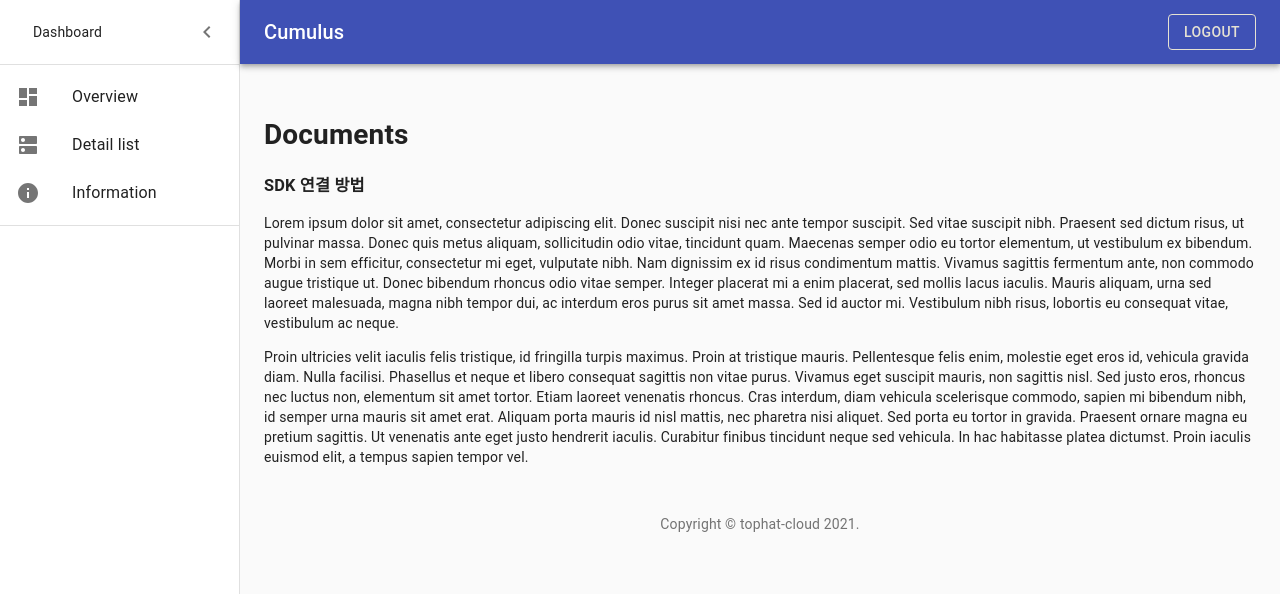
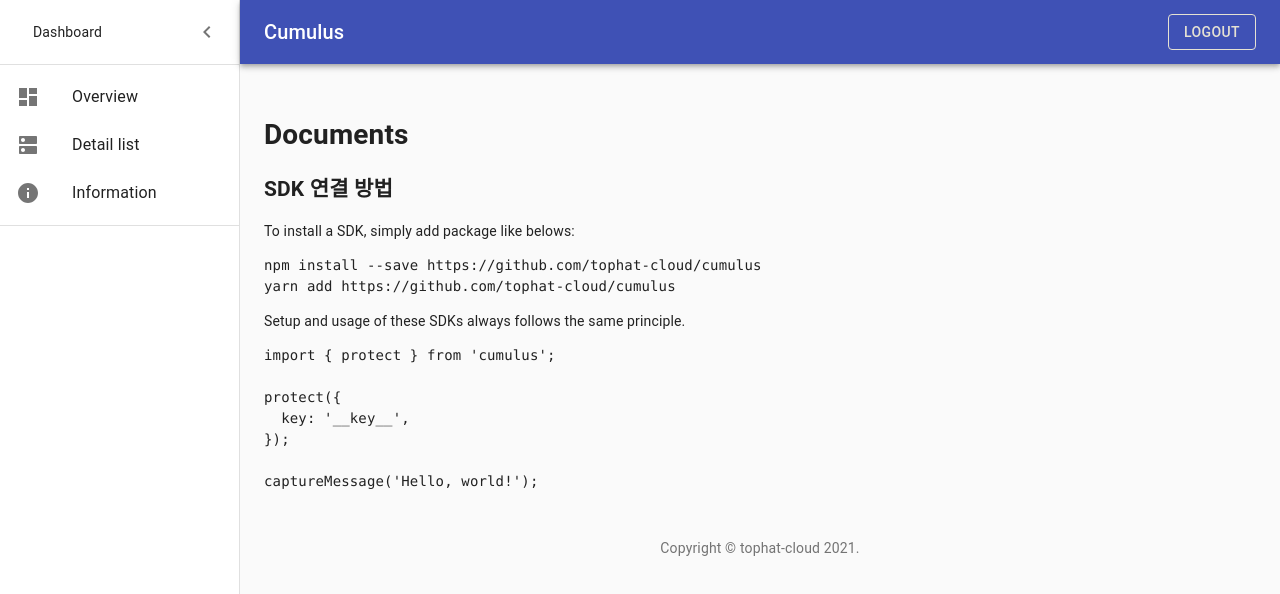
Before and after one commit to tophat-cloud/cumulus-front, a React (Create React App) app: page /dashboard/information in a window 1280 px wide. Shown: the top 594 px of the page. Built offline with nearby package versions, Linux system fonts and the light colour scheme.

Commit message:
Add features: markdown information

```diff
--- a/package.json
+++ b/package.json
@@ -11,6 +11,7 @@
     "axios": "^0.21.1",
     "react": "^17.0.2",
     "react-dom": "^17.0.2",
+    "react-markdown": "^7.0.1",
     "react-router-dom": "^5.2.0",
     "react-scripts": "4.0.3",
     "recharts": "^2.1.0",
--- a/src/dashboard/Information/Information.js
+++ b/src/dashboard/Information/Information.js
@@ -1,11 +1,37 @@
 import React from "react";
 import clsx from "clsx";
+import ReactMarkdown from "react-markdown";
 
 import Grid from "@material-ui/core/Grid";
 import Paper from "@material-ui/core/Paper";
 
 import DashboardComponent from "../Dashboard";
 import { useStyles } from "../useStyles";
+
+const informationMarkdown = `
+
+# Documents
+
+## SDK 연결 방법
+
+To install a SDK, simply add package like belows\:
+
+\`\`\`
+npm install --save https://github.com/tophat-cloud/cumulus
+yarn add https://github.com/tophat-cloud/cumulus
+\`\`\`
+
+Setup and usage of these SDKs always follows the same principle.
+
+\`\`\`javascript
+import { protect } from 'cumulus';
+
+protect({
+  key: '__key__',
+});
+
+captureMessage('Hello, world!');
+\`\`\``;
 
 export default function Information() {
   const classes = useStyles();
@@ -14,38 +40,7 @@ export default function Information() {
 
   return (
     <DashboardComponent>
-      <h1>Documents</h1>
-      <h3>SDK 연결 방법</h3>
-      <p>
-        Lorem ipsum dolor sit amet, consectetur adipiscing elit. Donec suscipit
-        nisi nec ante tempor suscipit. Sed vitae suscipit nibh. Praesent sed
-        dictum risus, ut pulvinar massa. Donec quis metus aliquam, sollicitudin
-        odio vitae, tincidunt quam. Maecenas semper odio eu tortor elementum, ut
-        vestibulum ex bibendum. Morbi in sem efficitur, consectetur mi eget,
-        vulputate nibh. Nam dignissim ex id risus condimentum mattis. Vivamus
-        sagittis fermentum ante, non commodo augue tristique ut. Donec bibendum
-        rhoncus odio vitae semper. Integer placerat mi a enim placerat, sed
-        mollis lacus iaculis. Mauris aliquam, urna sed laoreet malesuada, magna
-        nibh tempor dui, ac interdum eros purus sit amet massa. Sed id auctor
-        mi. Vestibulum nibh risus, lobortis eu consequat vitae, vestibulum ac
-        neque.
-      </p>
-
-      <p>
-        Proin ultricies velit iaculis felis tristique, id fringilla turpis
-        maximus. Proin at tristique mauris. Pellentesque felis enim, molestie
-        eget eros id, vehicula gravida diam. Nulla facilisi. Phasellus et neque
-        et libero consequat sagittis non vitae purus. Vivamus eget suscipit
-        mauris, non sagittis nisl. Sed justo eros, rhoncus nec luctus non,
-        elementum sit amet tortor. Etiam laoreet venenatis rhoncus. Cras
-        interdum, diam vehicula scelerisque commodo, sapien mi bibendum nibh, id
-        semper urna mauris sit amet erat. Aliquam porta mauris id nisl mattis,
-        nec pharetra nisi aliquet. Sed porta eu tortor in gravida. Praesent
-        ornare magna eu pretium sagittis. Ut venenatis ante eget justo hendrerit
-        iaculis. Curabitur finibus tincidunt neque sed vehicula. In hac
-        habitasse platea dictumst. Proin iaculis euismod elit, a tempus sapien
-        tempor vel.
-      </p>
+      <ReactMarkdown>{informationMarkdown}</ReactMarkdown>
     </DashboardComponent>
   );
 }
```
Also changed, not shown: 1 other file (tests, documents, lock files or other folders).
